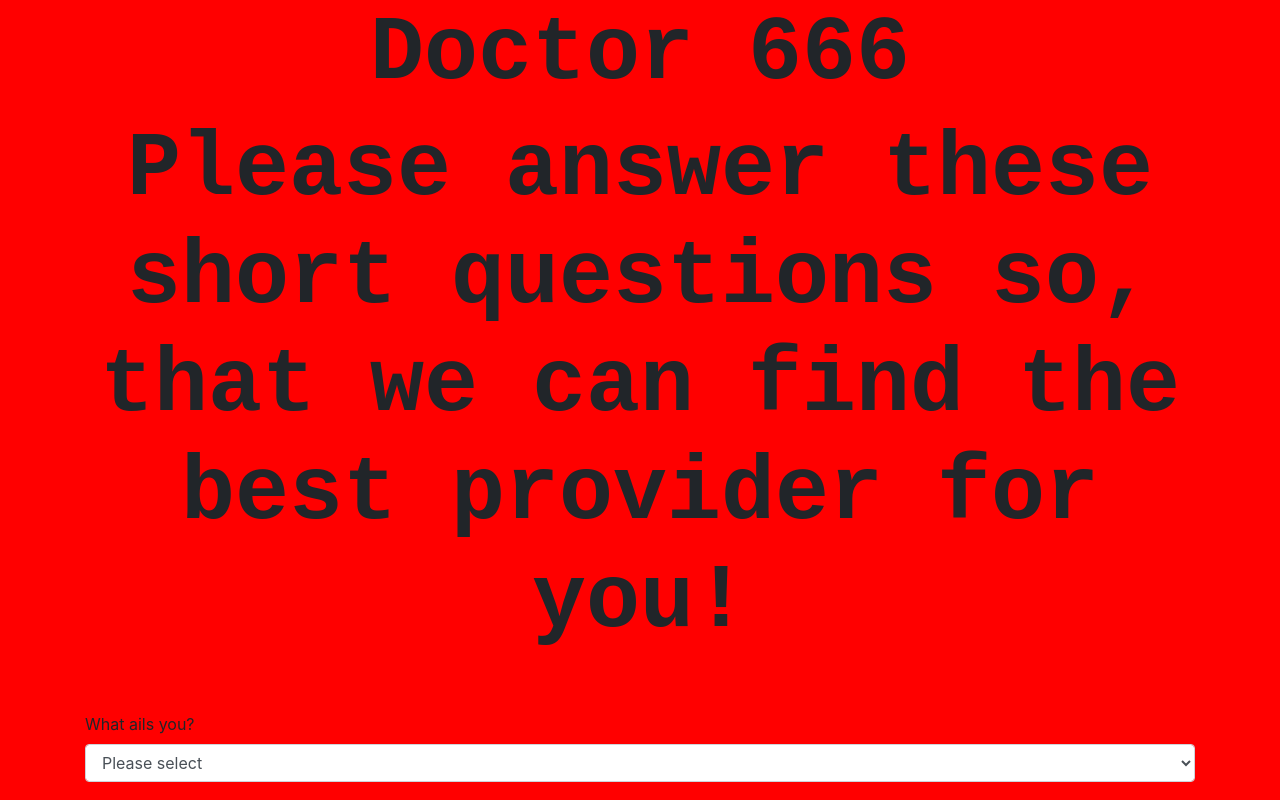
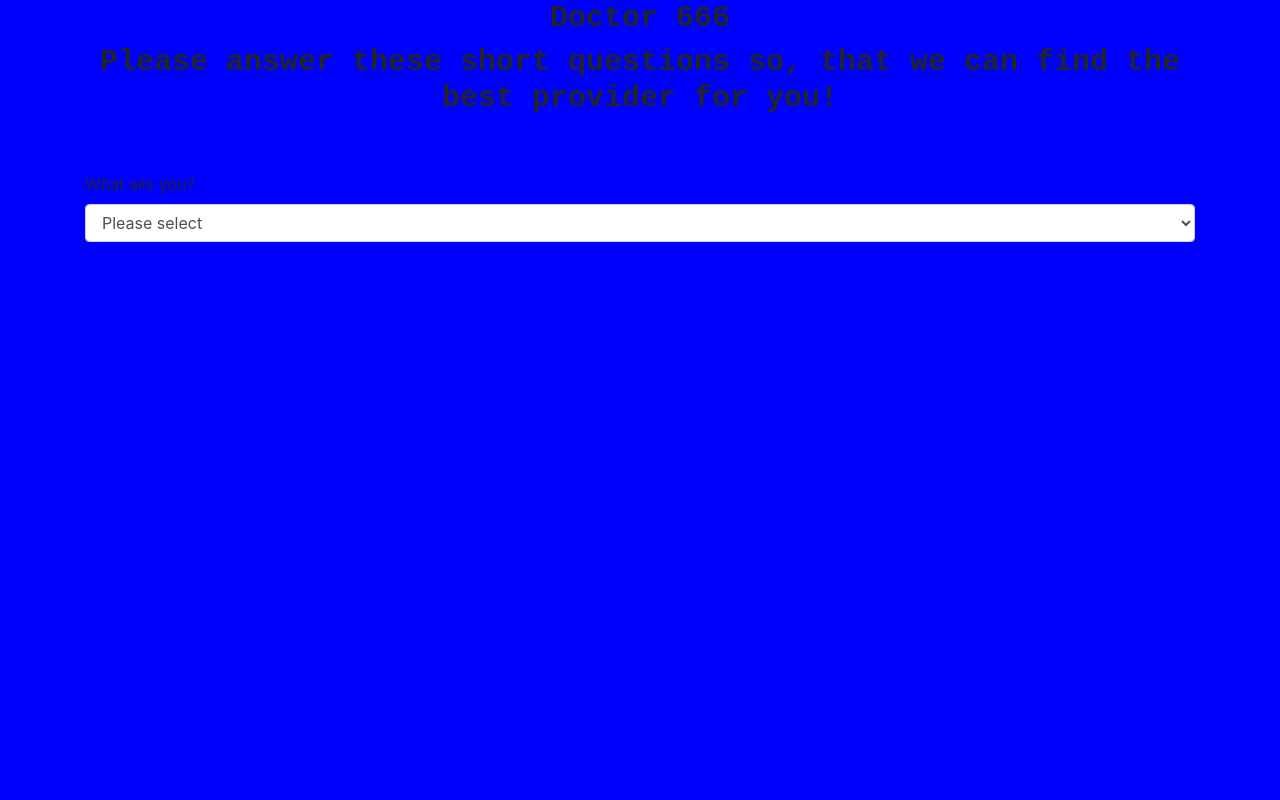
Before and after one commit to 3t8U/Project6, a website built with webpack: page src/index.html in a window 1280 px wide. Built offline with nearby package versions, Linux system fonts and the light colour scheme; no server answers.

Commit message:
allow connection to better doctor API

```diff
--- a/src/betterDoc-service.js
+++ b/src/betterDoc-service.js
@@ -2,11 +2,10 @@ export class BetterDocService {
   async getDoc(doctor) {
     try {
       let response = await fetch('https://api.betterdoctor.com/2016-03-01/doctors?location=37.773,-122.413,100&skip=2&limit=10&user_key=0814daadd41f7d22d4721315d9ed7c8d', {
-        headers: { 'Allow-Control-Allow-Origin': 'http://localhost:8080/'
       }
-    }
   );
   let jsonifiedResponse = await response.json();
+  console.log(response);
   return jsonifiedResponse;
 } catch(error) {
   console.error("The doctor is NOT in.....: " + error.message);
@@ -15,4 +14,3 @@ export class BetterDocService {
     }
   }
 }
-  console.log(BetterDocService);
--- a/src/main.js
+++ b/src/main.js
@@ -13,7 +13,7 @@ $(document).ready(function(){
       (async () => {
         let betterDocService = new BetterDocService();
         const response = await betterDocService.getDoc();
-        getElements(response);
+        // getElements(response);
       })();
 
 
--- a/src/styles.css
+++ b/src/styles.css
@@ -1,10 +1,10 @@
 body {
-  background-color:red;
+  background-color:blue;
 }
 
 h2{
   font-weight: bolder;
   font-family: monospace;
   text-align: center;
-  font-size: 90px;
+  font-size: 30px;
 }
```
